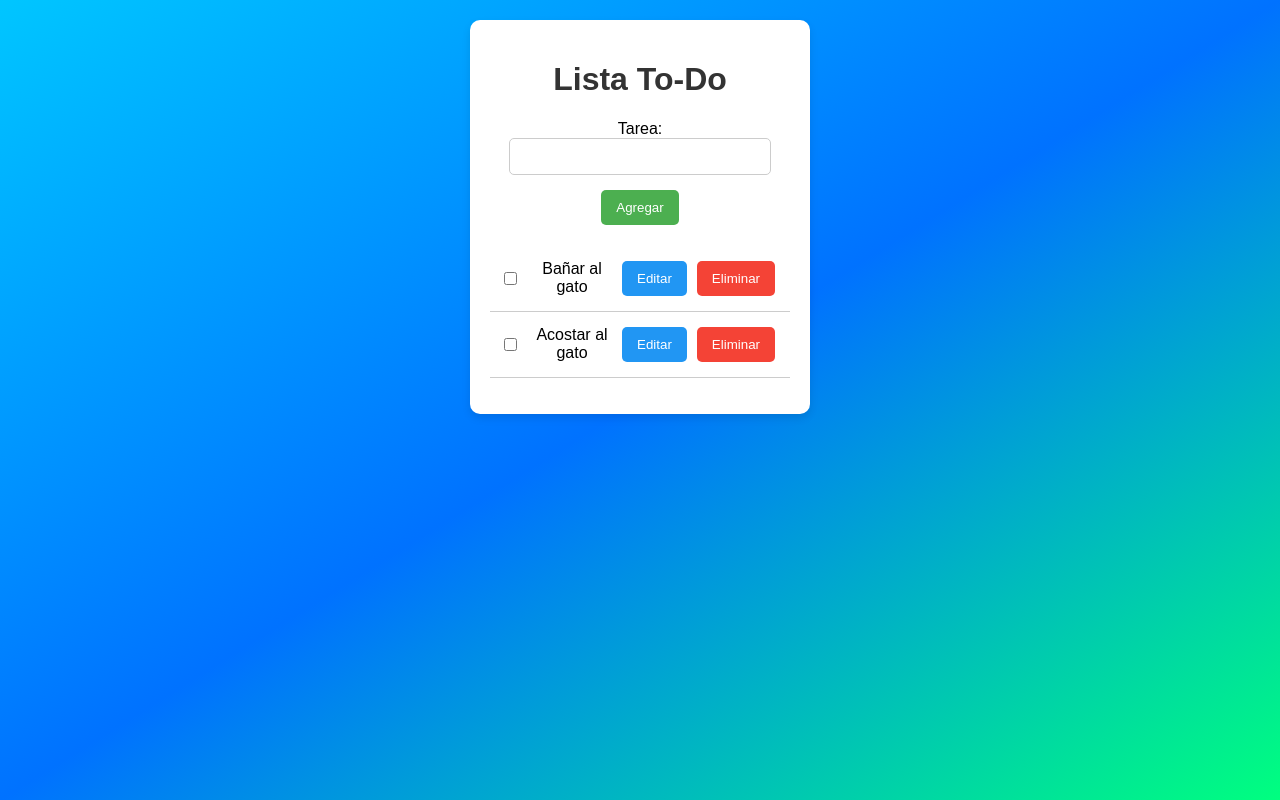
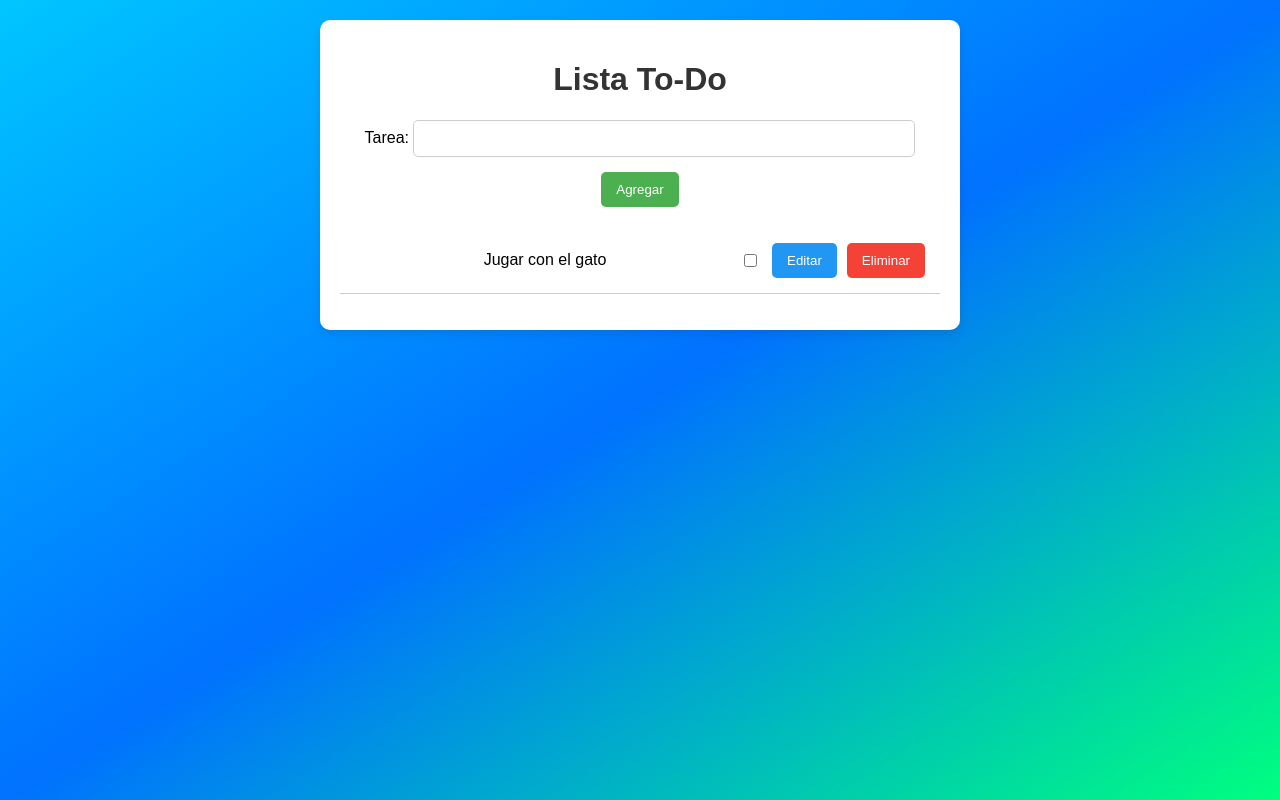
Before and after one commit to Trichoderma018/todoReact, a React (Vite) app: page / in a window 1280 px wide. Built offline with nearby package versions, Linux system fonts and the light colour scheme; data requests are answered from the project's data file.

Commit message:
Cambie tamano del contenedor principal

```diff
--- a/db.json
+++ b/db.json
@@ -33,13 +33,8 @@
   ],
   "tasks": [
     {
-      "id": "b9ae",
-      "tarea": "Bañar al gato",
-      "completed": false
-    },
-    {
-      "id": "ff07",
-      "tarea": "Acostar al gato",
+      "id": "6009",
+      "tarea": "Jugar con el gato",
       "completed": false
     }
   ]
--- a/src/components/ToDo.jsx
+++ b/src/components/ToDo.jsx
@@ -76,11 +76,6 @@ function ToDo() {
       <ul>
         {tasks.map(task => (
           <li key={task.id} style={{ textDecoration: task.completed ? 'line-through' : 'none' }}>
-            <input
-              type="checkbox"
-              checked={task.completed}
-              onChange={() => alternarCompletado(task)}
-            />
             {editarTaskId === task.id ? (
               <input
                 type="text"
@@ -90,6 +85,11 @@ function ToDo() {
             ) : (
               <span>{task.tarea}</span>
             )}
+            <input
+              type="checkbox"
+              checked={task.completed}
+              onChange={() => alternarCompletado(task)}
+            />
             {editarTaskId === task.id ? (
               <button className="guardar" onClick={() => guardarEdicion(task)}>Guardar</button>
             ) : (
--- a/src/styles/Todo.css
+++ b/src/styles/Todo.css
@@ -15,7 +15,7 @@ body {
     border-radius: 10px;
     box-shadow: 0 4px 8px rgba(0, 0, 0, 0.1);
     text-align: center;
-    width: 300px;
+    width: 600px;
     margin-top: 20px;
   }
 
```
